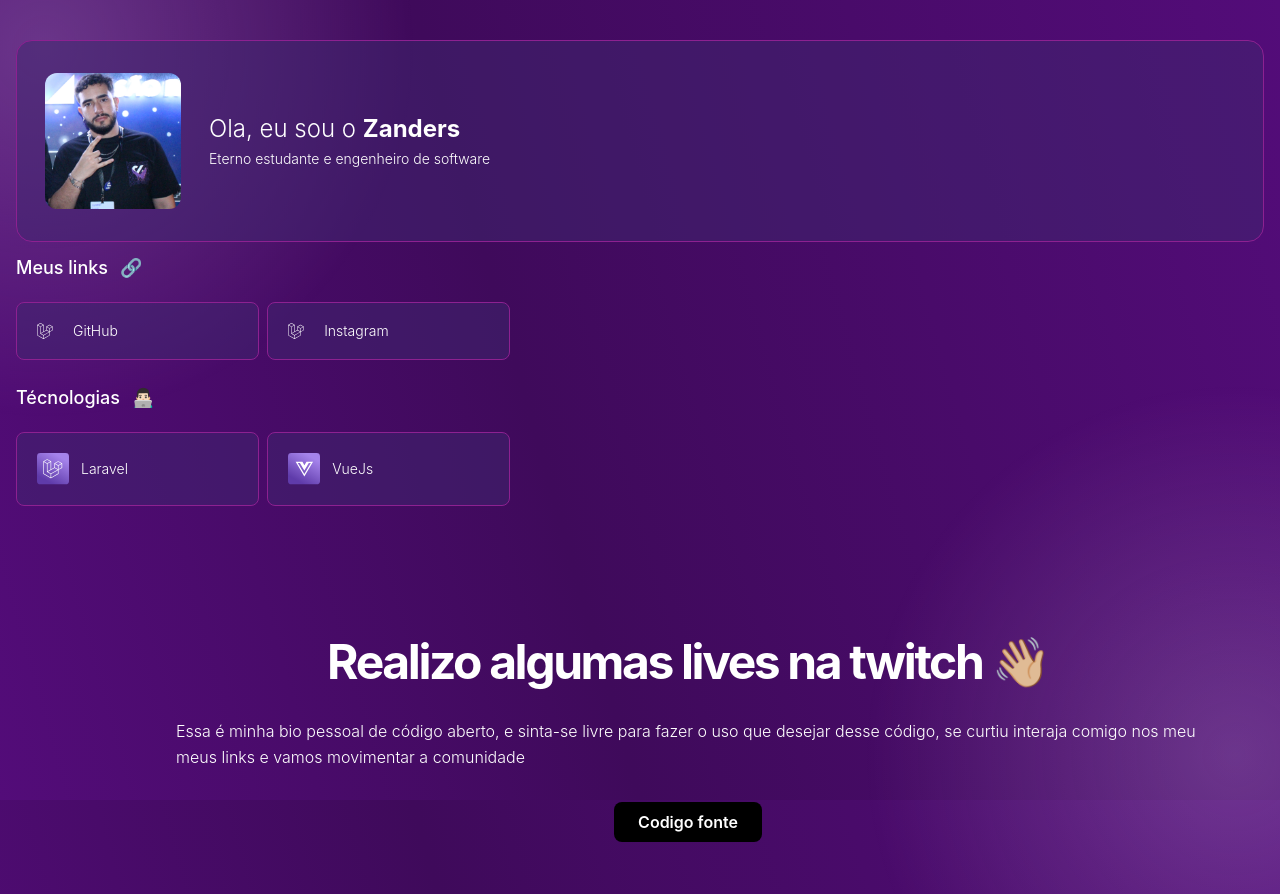
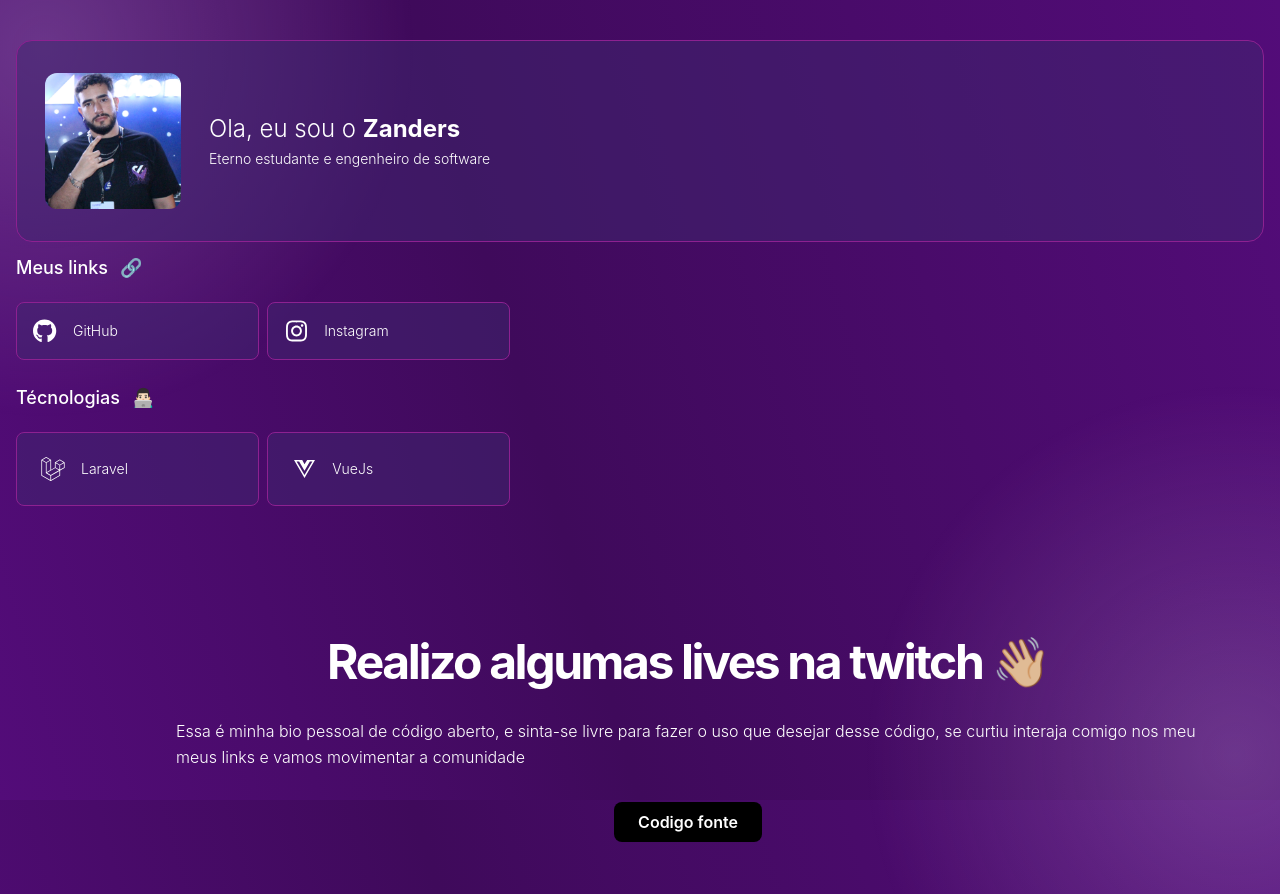
Before and after one commit to z4nder/z4nder-bio, a Nuxt app: page / in a window 1280 px wide. Built offline with nearby package versions, Linux system fonts and the light colour scheme.

Commit message:
Implement fn icons

```diff
--- a/components/LinksBox.vue
+++ b/components/LinksBox.vue
@@ -15,7 +15,7 @@
                 class="flex flex-col md:flex-row items-center md:space-x-3 space-y-3 md:space-y-0 rounded-lg px-3 py-3"
             >
                 <div class="flex-none flex items-center justify-center w-8 h-8">
-                    <font-awesome-icon icon="fa-brands fa-laravel" />
+                    <font-awesome-icon :icon="link.icon" class="text-2xl"/>
                 </div>
 
                 <div class="text-xs md:text-sm truncate">
@@ -35,18 +35,14 @@ export default {
             links: [
                 {
                     label: 'GitHub',
-                    img: '/img/github.svg',
-                    img_alt: 'GitHub',
-                    href: 'https://github.com/gusttavodev'
+                    icon: 'fa-brands fa-github',
+                    href: 'https://github.com/z4nder'
                 },
                 {
                     label: 'Instagram',
-                    img: '/img/instagram.svg',
-                    img_alt: 'Instagram @gusttavo212',
-                    href: 'https://www.instagram.com/gusttavo212/'
+                    icon: 'fa-brands fa-instagram',
+                    href: 'https://www.instagram.com/z4nder212/'
                 }
-                // { label: 'Youtube', img: require('@/assets/img/youtube.svg'), img_alt: 'Youtube /tiagomatosweb', href: 'https://www.youtube.com/tiagomatosweb?sub_confirmation=1' },
-                // { label: 'Blog', img: require('@/assets/img/laptop.svg'), img_alt: 'Blog blog.tiagomatos.com', href: 'https://blog.tiagomatos.com/' },
             ]
         }
     },
--- a/components/SkillsBox.vue
+++ b/components/SkillsBox.vue
@@ -15,10 +15,7 @@
                 class="flex flex-col md:flex-row items-center md:space-x-3 space-y-3 md:space-y-0 rounded-lg px-5 py-5"
             >
                 <div class="flex-none flex items-center justify-center w-8 h-8">
-                    <img
-                        :src="link.img"
-                        :alt="link.img_alt"
-                    >
+                    <font-awesome-icon :icon="link.icon" class="text-2xl"/>
                 </div>
 
                 <div class="text-xs md:text-sm truncate">
@@ -36,8 +33,16 @@
         data() {
             return {
                 links: [
-                    { label: 'Laravel', img: '/img/laravel-pro-icon.svg', img_alt: 'Laravel', href: 'https://laravel.com/' },
-                    { label: 'VueJs', img: '/img/vuejs-pro-icon.svg', img_alt: 'VueJs', href: 'https://vuejs.org/' },
+                    {
+                        label: 'Laravel',
+                        icon: 'fa-brands fa-laravel',
+                        href: 'https://laravel.com/'
+                    },
+                    {
+                        label: 'VueJs',
+                        icon: 'fa-brands fa-vuejs',
+                        href: 'https://vuejs.org/'
+                    },
                 ],
             };
         },
--- a/nuxt.config.ts
+++ b/nuxt.config.ts
@@ -3,8 +3,5 @@ export default defineNuxtConfig({
     modules: ['@nuxtjs/tailwindcss'],
     css: [
         '@fortawesome/fontawesome-svg-core/styles.css'
-    ],
-    plugins: [
-        '~/plugins/fontawesome.ts'
-    ],
+    ]
 })
--- a/plugins/fontawesome.ts
+++ b/plugins/fontawesome.ts
@@ -1,10 +1,10 @@
 // For Nuxt 3
 import { library, config } from '@fortawesome/fontawesome-svg-core'
 import { FontAwesomeIcon } from '@fortawesome/vue-fontawesome'
-import { faGithub, faLaravel } from '@fortawesome/free-brands-svg-icons'
+import { faGithub, faInstagram, faLaravel, faVuejs } from '@fortawesome/free-brands-svg-icons'
 
 config.autoAddCss = false
-library.add(faGithub, faLaravel)
+library.add(faGithub, faInstagram, faLaravel, faVuejs)
 
 export default defineNuxtPlugin((nuxtApp) => {
   nuxtApp.vueApp.component('font-awesome-icon', FontAwesomeIcon)
```
